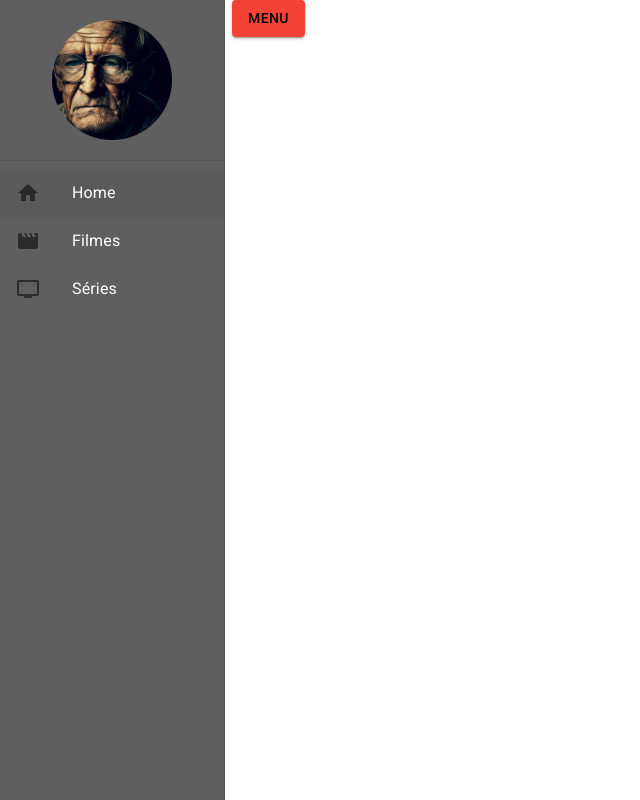
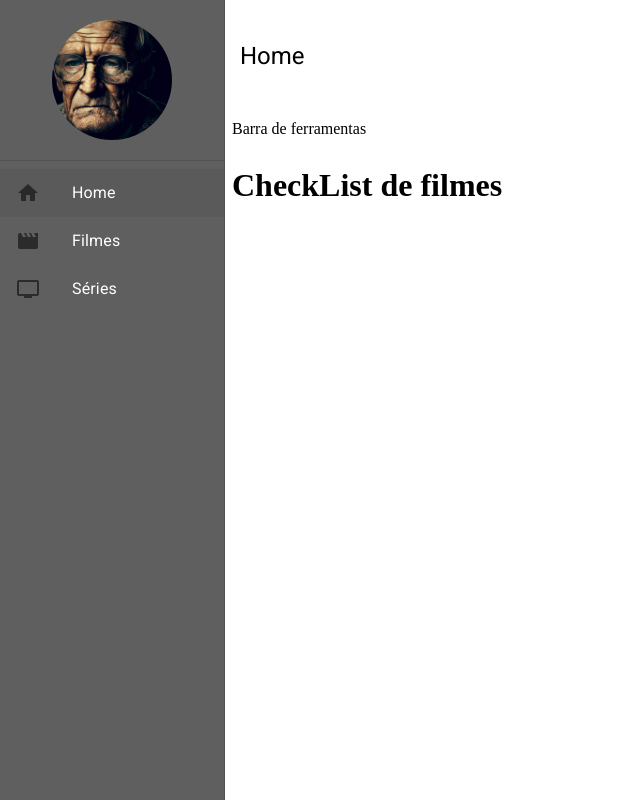
Before and after one commit to ValterGoes/check-movies-and-series, a React (Create React App) app: page / in a window 1280 px wide. Shown: the whole page, without its empty margins (0-640 px from the left). Built offline with nearby package versions, Linux system fonts and the light colour scheme.

Commit message:
feat: Criado o layout base das páginas

```diff
--- /dev/null
+++ b/src/pages/home/Home.tsx
@@ -0,0 +1,14 @@
+import { LayoutBaseDePagina } from '../../shared/layouts';
+
+
+
+export const Home = () => {
+
+    return (
+
+        <LayoutBaseDePagina titulo='Home'>
+            <h1>CheckList de filmes</h1>
+        </LayoutBaseDePagina>
+
+    );
+};
--- a/src/pages/index.ts
+++ b/src/pages/index.ts
@@ -1 +1,3 @@
-export { };
+export * from './movie/Movies';
+export * from './home/Home';
+export * from './serie/Series';
--- /dev/null
+++ b/src/pages/movie/Movies.tsx
@@ -0,0 +1,13 @@
+import { LayoutBaseDePagina } from '../../shared/layouts';
+
+
+
+export const Movies = () => {
+
+    return (
+        <LayoutBaseDePagina titulo='Filmes'>
+            <h1>Filmes</h1>
+        </LayoutBaseDePagina>
+    );
+
+};
--- /dev/null
+++ b/src/pages/serie/Series.tsx
@@ -0,0 +1,12 @@
+import { LayoutBaseDePagina } from '../../shared/layouts';
+
+
+export const Series = () => {
+
+    return (
+
+        <LayoutBaseDePagina titulo='Séries'>
+            <h1>Séries</h1>
+        </LayoutBaseDePagina>
+    );
+};
--- a/src/routes/index.tsx
+++ b/src/routes/index.tsx
@@ -1,12 +1,14 @@
-import { Button } from '@mui/material';
 import { Routes, Route, Navigate} from 'react-router-dom';
 import { useDrawerContext } from '../shared/contexts';
 import { useEffect } from 'react';
+import { Movies } from '../pages/movie/Movies';
+import { Home } from '../pages/home/Home';
+import { Series } from '../pages';
 
 
 
 export const AppRoutes = () => {
-    const {toggleDrawerOpen, setDrawerOptions} = useDrawerContext();
+    const { setDrawerOptions } = useDrawerContext();
 
     useEffect (() => {
         setDrawerOptions([
@@ -21,9 +23,9 @@ export const AppRoutes = () => {
     return (
         <Routes>
             {/* rota home */}
-            <Route path="/" element={<Button variant='contained' color='secondary' onClick={toggleDrawerOpen}>Menu</Button>} />
-            <Route path="/filmes" element={<h1>Filmes</h1>} />
-            <Route path="/series" element={<h1>Séries</h1>} />
+            <Route path="/" element={<Home />} />
+            <Route path="/filmes" element={<Movies />} />
+            <Route path="/series" element={<Series />} />
 
             {/* redireciona para a rota /Home caso o usuário digite uma rota inválida */}
             <Route path="*" element={<Navigate to="/"/>} />
--- /dev/null
+++ b/src/shared/layouts/LayoutBaseDePagina.tsx
@@ -0,0 +1,46 @@
+import { Icon, IconButton, Theme, Typography, useMediaQuery, useTheme } from '@mui/material';
+import { Box } from '@mui/system';
+import { useDrawerContext } from '../contexts';
+
+interface ILayoutBaseDePaginaProps {
+    children: React.ReactNode;
+    titulo: string;
+}
+
+export  const LayoutBaseDePagina: React.FC<ILayoutBaseDePaginaProps> = ({children, titulo}) => {
+    // configura o breakpoint para o tamanho do dispositivo
+    const smDown = useMediaQuery((theme: Theme) => theme.breakpoints.down('sm'));
+    // configura o tema
+    const theme = useTheme();
+    // obtém a função de abrir/fechar o drawer
+    const { toggleDrawerOpen } = useDrawerContext();
+
+
+    return (
+        <Box height="100%" display="flex" flexDirection="column" gap={1}>
+
+            <Box display="flex" alignItems="center" height={theme.spacing(12)} padding={1} gap={5}>
+
+                {/* // se o dispositivo for menor que o breakpoint, exibe o botão de menu */}
+                {smDown && (
+                    <IconButton onClick={toggleDrawerOpen}>
+                        <Icon>menu</Icon>
+                    </IconButton>
+                )}
+
+                <Typography variant={'h5'}>
+                    {titulo}
+                </Typography>
+            </Box>
+
+            <Box>
+                Barra de ferramentas
+            </Box>
+
+            <Box>
+                {children}
+            </Box>
+
+        </Box>
+    );
+};
--- a/src/shared/layouts/index.ts
+++ b/src/shared/layouts/index.ts
@@ -1 +1 @@
-export { };
+export * from './LayoutBaseDePagina';
```
